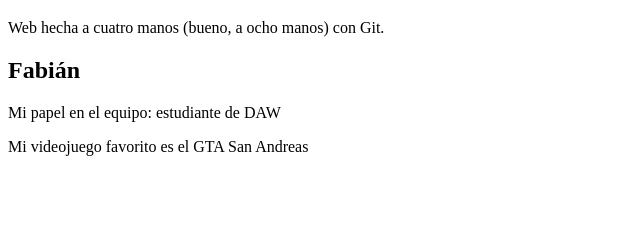
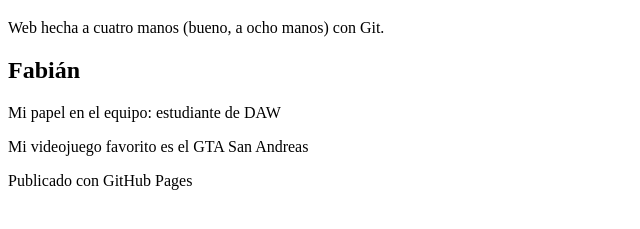
Before and after one commit to Alvarolf087/portal-equipo01, a plain HTML site: page index.html in a window 1280 px wide. Shown: the part 61-290 px from the top of the page, without its empty margins (0-640 px from the left). Drawn offline with Linux system fonts and the light colour scheme.

Commit message:
Fabián celebra la publicacion

```diff
--- a/index.html
+++ b/index.html
@@ -11,6 +11,7 @@
 		<h2>Fabián</h2>
 		<p>Mi papel en el equipo: estudiante de DAW</p>
 		<p>Mi videojuego favorito es el GTA San Andreas</p>
+		<p>Publicado con GitHub Pages</p>
 	</section>
   </body>
 </html>
```
